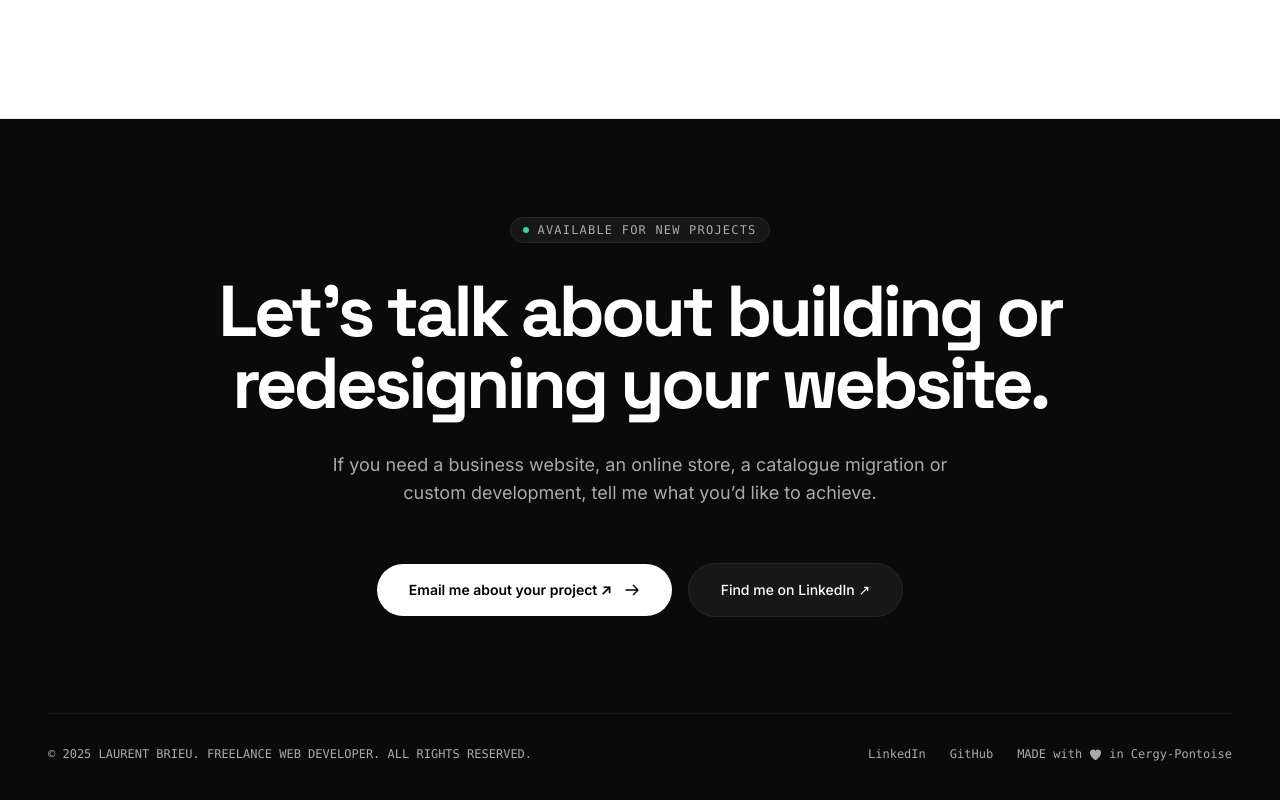
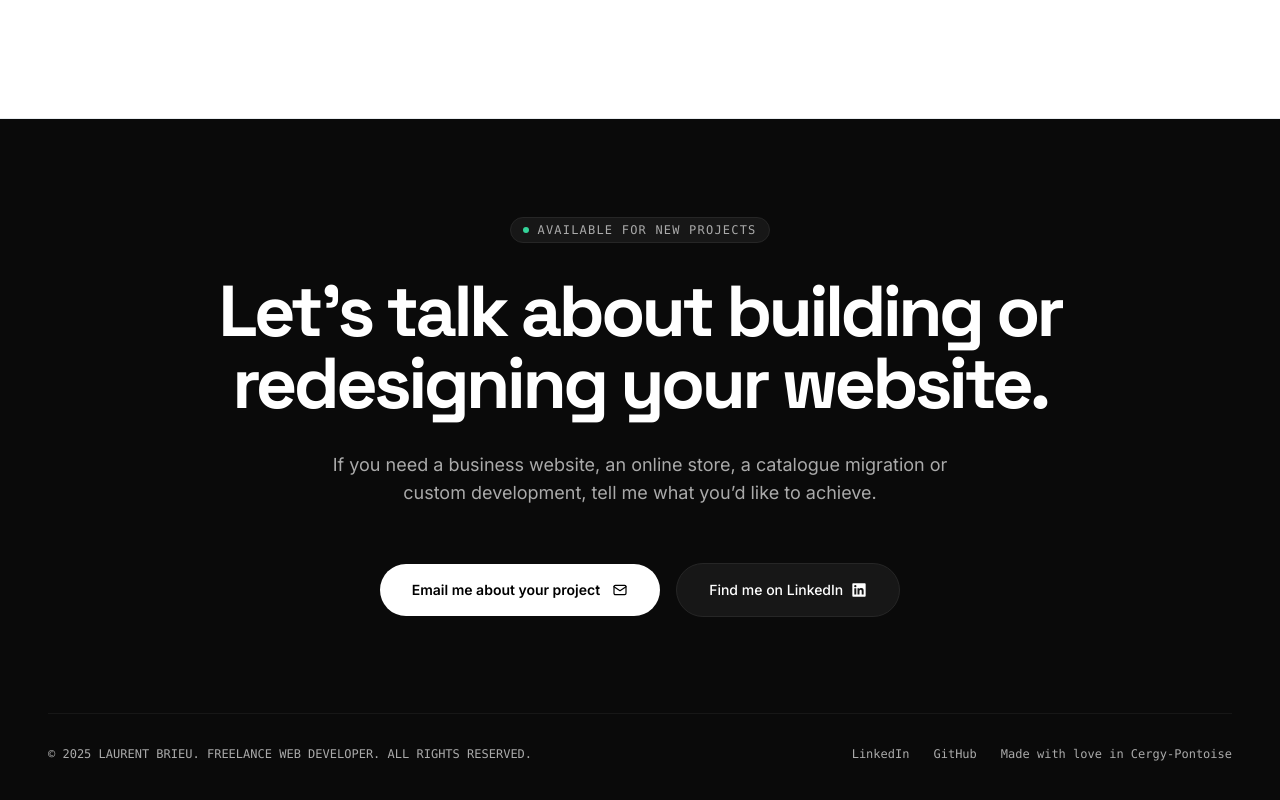
Before and after one commit to LaurentBrieu/laurentbrieu.github.io, a plain HTML site: page en/index.html in a window 1280 px wide. Shown: the part 5943-6743 px from the top of the page. Drawn offline with Linux system fonts and the light colour scheme.

Commit message:
Add files via upload

```diff
--- a/en/index.html
+++ b/en/index.html
@@ -484,13 +484,10 @@
           </p>
 <div class="pt-6 flex flex-col sm:flex-row items-center justify-center gap-4">
 <a class="w-full sm:w-auto inline-flex items-center justify-center gap-3 bg-white text-black hover:bg-neutral-200 text-sm font-semibold px-8 py-4 rounded-full transition-all duration-200" href="mailto:laurentbrieu@gmail.com">
-<span>Email me about your project ↗</span>
-<svg class="w-4 h-4" fill="none" stroke="currentColor" viewbox="0 0 24 24">
-<path d="M14 5l7 7m0 0l-7 7m7-7H3" stroke-linecap="round" stroke-linejoin="round" stroke-width="2"></path>
-</svg>
+<span>Email me about your project</span><svg class="w-4 h-4" width="16" height="16" viewBox="0 0 24 24" fill="none" stroke="currentColor" stroke-width="1.8" stroke-linecap="round" stroke-linejoin="round" aria-hidden="true"><rect x="3" y="5" width="18" height="14" rx="2"/><path d="m3 7 9 6 9-6"/></svg>
 </a>
 <a class="w-full sm:w-auto inline-flex items-center justify-center gap-2 bg-neutral-900 hover:bg-neutral-800 text-white text-sm font-medium px-8 py-4 rounded-full border border-neutral-800 transition-colors" href="https://www.linkedin.com/in/laurentbrieu/" rel="noopener noreferrer" target="_blank">
-<span>Find me on LinkedIn ↗</span>
+<span>Find me on LinkedIn</span><svg class="w-4 h-4" width="16" height="16" viewBox="0 0 24 24" fill="currentColor" aria-hidden="true"><path d="M20.45 2H3.55C2.69 2 2 2.68 2 3.52v16.96c0 .84.69 1.52 1.55 1.52h16.9c.86 0 1.55-.68 1.55-1.52V3.52C22 2.68 21.31 2 20.45 2ZM7.93 18.75H4.98V9.2h2.95v9.55ZM6.46 7.9a1.71 1.71 0 1 1 0-3.42 1.71 1.71 0 0 1 0 3.42ZM19 18.75h-2.95V14.1c0-1.11-.02-2.54-1.55-2.54-1.55 0-1.79 1.21-1.79 2.46v4.73H9.76V9.2h2.83v1.3h.04c.39-.74 1.36-1.52 2.79-1.52 2.99 0 3.54 1.97 3.54 4.53v5.24Z"/></svg>
 </a>
 </div>
 </div>
@@ -504,7 +501,7 @@
 <a class="hover:text-white transition-colors" href="https://github.com/laurentbrieu" rel="noopener noreferrer" target="_blank">GitHub</a>
 </div>
 <div>
-            <span style="display:inline-flex;align-items:center;justify-content:center;gap:6px;flex-wrap:wrap">MADE with <svg width="15" height="15" viewBox="0 0 24 24" fill="currentColor" role="img" aria-label="love" style="flex-shrink:0"><path d="M12 21s-9-5.6-9-12a5 5 0 0 1 9-3 5 5 0 0 1 9 3c0 6.4-9 12-9 12Z"/></svg> in Cergy-Pontoise</span>
+            <span>Made with love in Cergy-Pontoise</span>
           </div>
 </div>
 </div>
```
